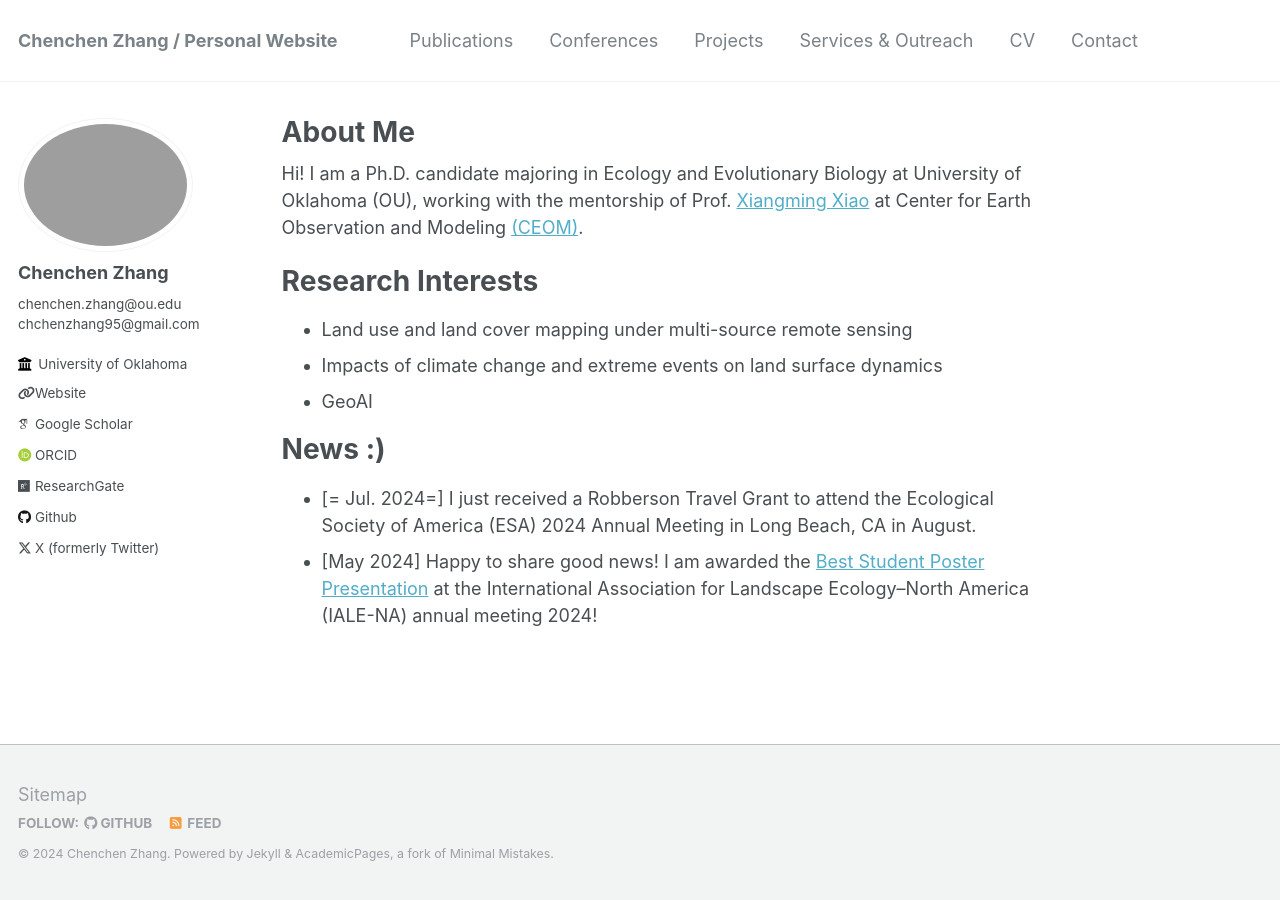
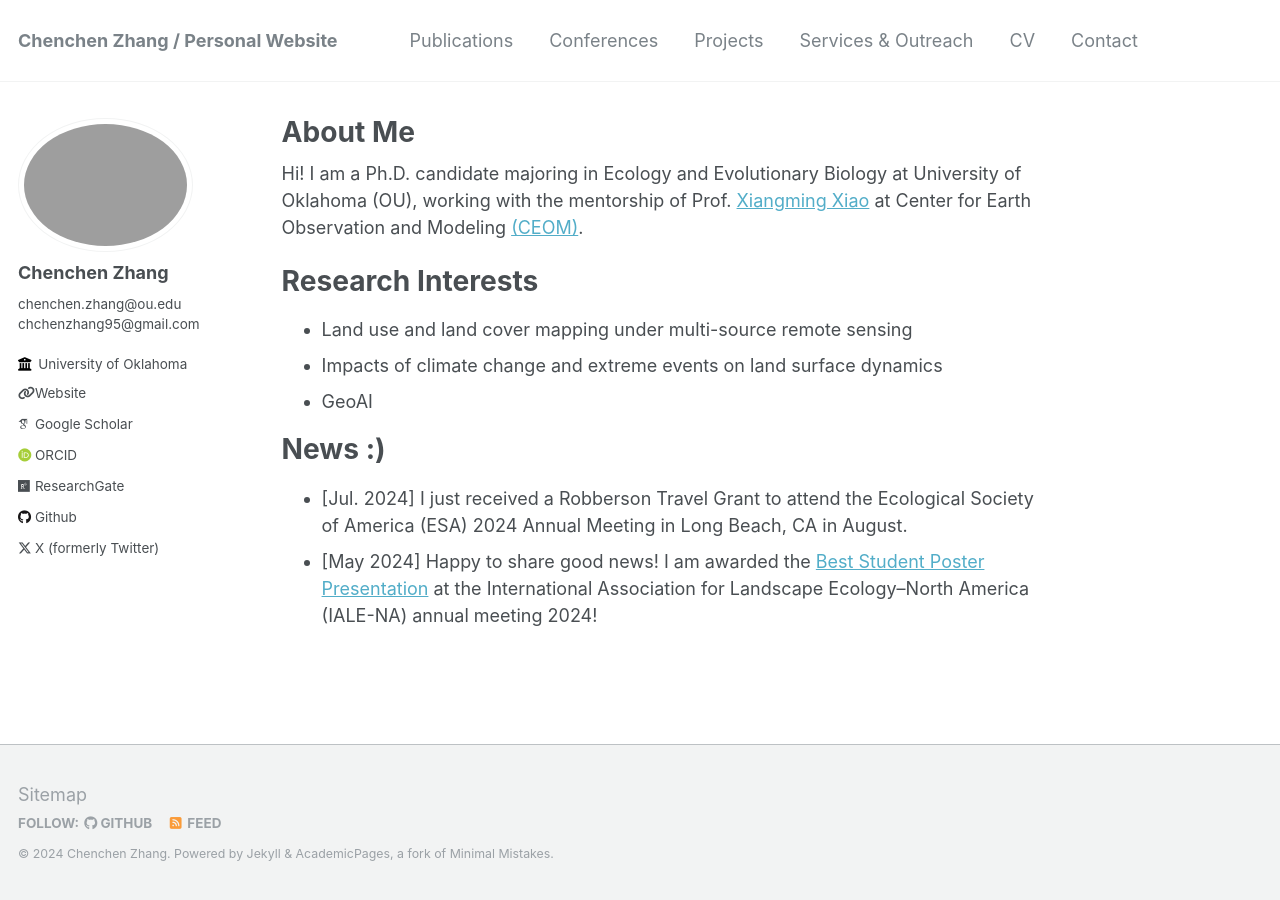
Before and after one commit to rszcc/rszcc.github.io, a Jekyll site: the page built from _pages/about.md, in a window 1280 px wide. Built offline with Jekyll 4.4.1, drawn with Linux system fonts in a browser that asks for light colours; some web fonts are replaced.

```diff
--- a/_pages/about.md
+++ b/_pages/about.md
@@ -17,5 +17,5 @@ Research Interests
 
 News :)
 ======
- - [= Jul. 2024=] I just received a Robberson Travel Grant to attend the Ecological Society of America (ESA) 2024 Annual Meeting in Long Beach, CA in August.
+ - [Jul. 2024] I just received a Robberson Travel Grant to attend the Ecological Society of America (ESA) 2024 Annual Meeting in Long Beach, CA in August.
  - [May 2024] Happy to share good news! I am awarded the [Best Student Poster Presentation](https://www.ialena.org/awards.html) at the International Association for Landscape Ecology–North America (IALE-NA) annual meeting 2024!
```
